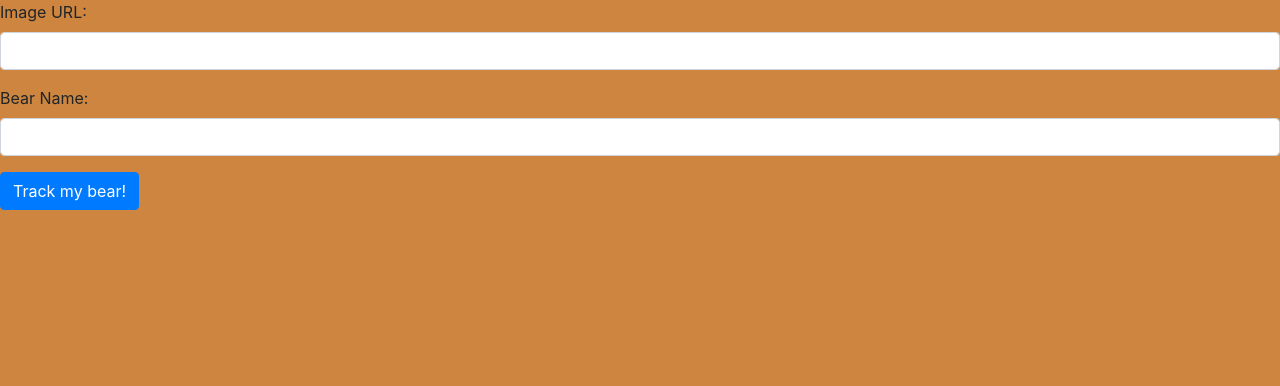
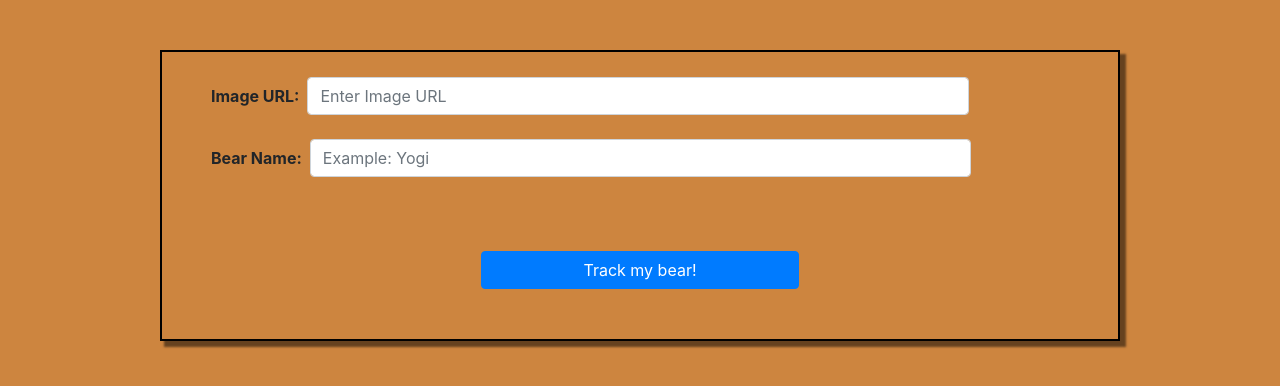
Before and after one commit to liz-barnes/bear-watcher, a plain HTML site: page index.html in a window 1280 px wide. Drawn offline with nearby package versions, Linux system fonts and the light colour scheme.

Commit message:
start styling form page- fixed spacing

```diff
--- a/javascripts/components/bearForm.js
+++ b/javascripts/components/bearForm.js
@@ -5,15 +5,17 @@ let bears = [];
 const buildBearForm = () => {
     $('#containerBearForm').html(`
         <form>
-            <div class="form-group">
-                <label for="bearImage">Image URL: </label>
-                <input type="url" class="form-control" id="inputBearImage">
+            <div class="text-center">
+                <div class="form-inline pb-4 ml-4">
+                    <label for="bearImage" class="pr-2"><b>Image URL:</b> </label>
+                    <input type="url" class="form-control w-75" id="inputBearImage" placeholder="Enter Image URL">
+                </div>
+                <div class="form-inline pb-4 ml-4">
+                    <label for="bearImage" class="pr-2"><b>Bear Name:</b> </label>
+                    <input type="text" class="form-control w-75" id="inputBearName" placeholder="Example: Yogi">
+                </div>
+                <button type="button" class="btn btn-primary" id="btnTrackBear">Track my bear!</button>
             </div>
-            <div class="form-group">
-                <label for="bearImage">Bear Name: </label>
-                <input type="text" class="form-control" id="inputBearName">
-            </div>
-            <button type="button" class="btn btn-primary" id="btnTrackBear">Track my bear!</button>
         </form>
         `);
 }
--- a/main.css
+++ b/main.css
@@ -1,3 +1,17 @@
 body {
     background-color: peru;
 }
+
+#containerBearForm {
+    margin: auto;
+    margin-top: 50px;
+    width: 75%;
+    padding: 25px;
+    border: black 2px solid;
+    box-shadow: 5px 5px 2px 1px rgba(0, 0, 0, .5);
+}
+
+#btnTrackBear {
+    margin: 50px 0px 25px 0px;
+    width: 35%;
+}
```
